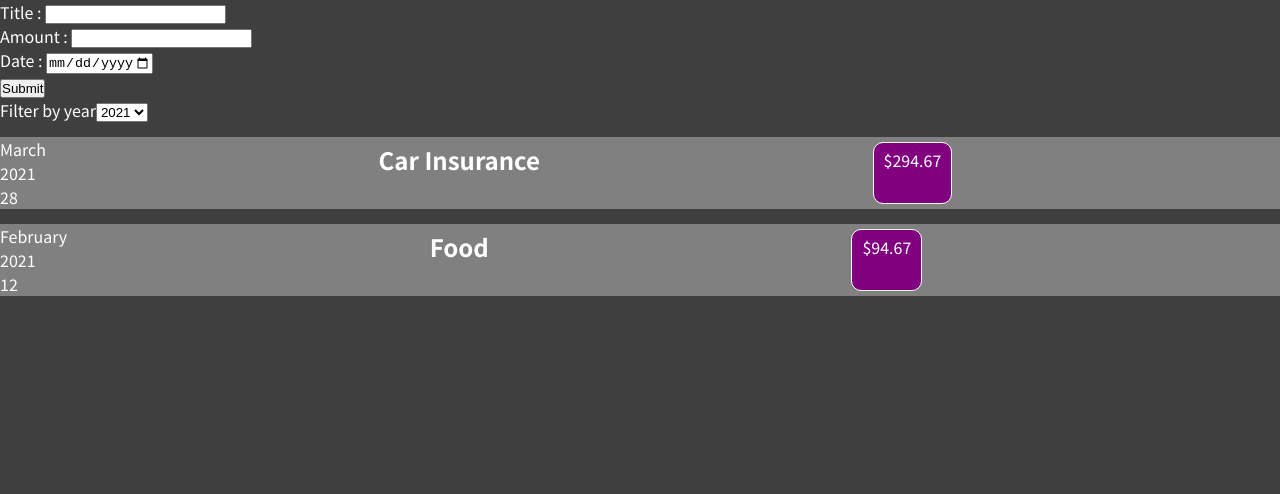
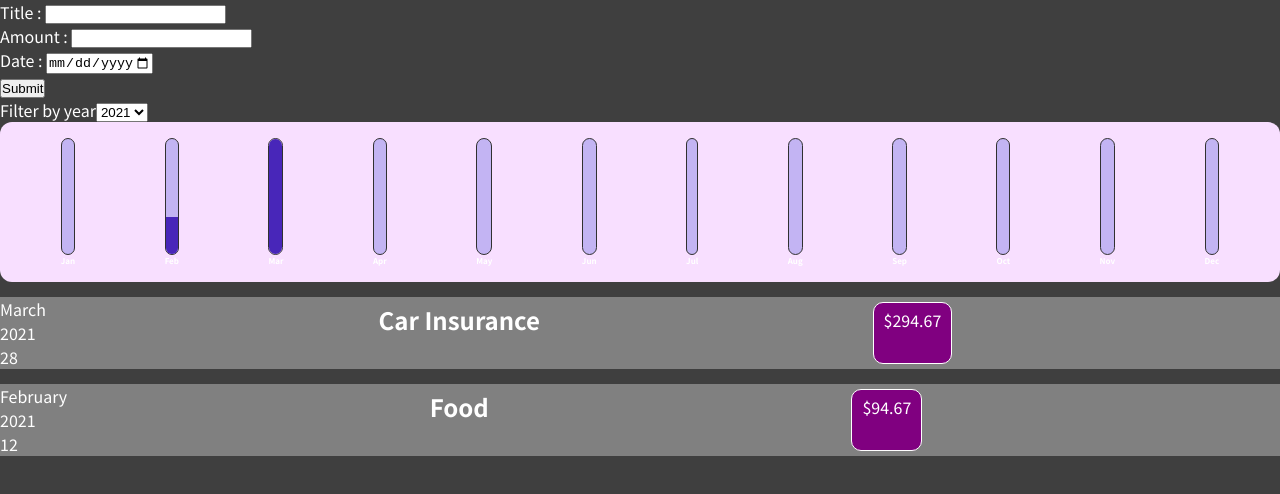
Before and after one commit to rsachdeva1020/Expense-Tracker, a React (Create React App) app: page / in a window 1280 px wide. Shown: the top 494 px of the page. Built offline with nearby package versions, Linux system fonts and the light colour scheme.

Commit message:
bar graph added

```diff
--- a/src/components/Chart/Bar.js
+++ b/src/components/Chart/Bar.js
@@ -1,9 +1,21 @@
 import React from 'react'
 
+import'./CSS/Bar.css'
+
 export default function Bar(props) {
+    let barFillHeight = '0%';
+
+    if(props.maxValue > 0){
+        barFillHeight = Math.round((props.value / props.maxValue) * 100) + '%' ;
+    }
+
     return (
-        <div>
-
+        <div className='chart-bar'>
+            <div className='chart-bar__inner'>
+                <div className='chart-bar__fill' style={{ height: barFillHeight }}>
+                </div>
+            </div>
+            <div className='chart-bar__label'>{props.label}</div>
         </div>
     )
 }
--- /dev/null
+++ b/src/components/Chart/CSS/Bar.css
@@ -0,0 +1,30 @@
+.chart-bar {
+  height: 100%;
+  display: flex;
+  flex-direction: column;
+  align-items: center;
+}
+
+.chart-bar__inner {
+  height: 100%;
+  width: 100%;
+  border: 1px solid #313131;
+  border-radius: 12px;
+  background-color: #c3b4f3;
+  overflow: hidden;
+  display: flex;
+  flex-direction: column;
+  justify-content: flex-end;
+}
+
+.chart-bar__fill {
+  background-color: #4826b9;
+  width: 100%;
+  transition: all 0.3s ease-out;
+}
+
+.chart-bar__label {
+  font-weight: bold;
+  font-size: 0.5rem;
+  text-align: center;
+}
--- /dev/null
+++ b/src/components/Chart/CSS/Chart.css
@@ -0,0 +1,9 @@
+.chart {
+    padding: 1rem;
+    border-radius: 12px;
+    background-color: #f8dfff;
+    text-align: center;
+    display: flex;
+    justify-content: space-around;
+    height: 10rem;
+}
--- a/src/components/Chart/Chart.js
+++ b/src/components/Chart/Chart.js
@@ -1,14 +1,19 @@
 import React from 'react'
 
 import Bar from "./Bar";
+import './CSS/Chart.css'
 
 export default function Chart(props) {
+    const dataPointValues = props.dataPoints.map(ele => {return ele.value})
+    const totalMaximum = Math.max(...dataPointValues);
+    console.log(dataPointValues)
+
     return (
-        <div>
+        <div className='chart'>
             {
-                props.dataPoints.map(bar => {
-                    <Bar key={bar.label} value={bar.value} maxValue={null} label={bar.label}/>
-                })
+                props.dataPoints.map(bar =>
+                    <Bar key={bar.label} value={bar.value} maxValue={totalMaximum} label={bar.label}/>
+                )
             }
         </div>
     )
--- a/src/components/Expenses/Expenses.js
+++ b/src/components/Expenses/Expenses.js
@@ -1,5 +1,6 @@
 import ExpenseItem from './ExpenseItem'
 import Filter from './Filter'
+import ExpensesChart from "./ExpensesChart";
 
 import React, {useState} from 'react'
 
@@ -17,6 +18,7 @@
     return (
         <div>
             <Filter selected={filteredYear} onChangeFilter={filterChangeHandler} />
+            <ExpensesChart expenses={filteredExpenses}/>
             {filteredExpenses.length > 0 ? filteredExpenses.map(expense => <ExpenseItem key={expense.id} prop={expense}></ExpenseItem>) : <h1>No expenses found in selected year</h1>}
         </div>
     )
--- /dev/null
+++ b/src/components/Expenses/ExpensesChart.js
@@ -0,0 +1,29 @@
+import React from 'react'
+
+import Chart from "../Chart/Chart";
+
+export default function ExpensesChart(props) {
+    const chartDataPoints = [
+        { label : 'Jan', value : 0, },
+        { label : 'Feb', value : 0, },
+        { label : 'Mar', value : 0, },
+        { label : 'Apr', value : 0, },
+        { label : 'May', value : 0, },
+        { label : 'Jun', value : 0, },
+        { label : 'Jul', value : 0, },
+        { label : 'Aug', value : 0, },
+        { label : 'Sep', value : 0, },
+        { label : 'Oct', value : 0, },
+        { label : 'Nov', value : 0, },
+        { label : 'Dec', value : 0, },
+    ]
+
+    for(const expense of props.expenses){
+        let index = expense.date.getMonth();
+        chartDataPoints[index].value += expense.amount;
+    }
+
+    return (
+        <Chart dataPoints={chartDataPoints}/>
+    )
+}
```
